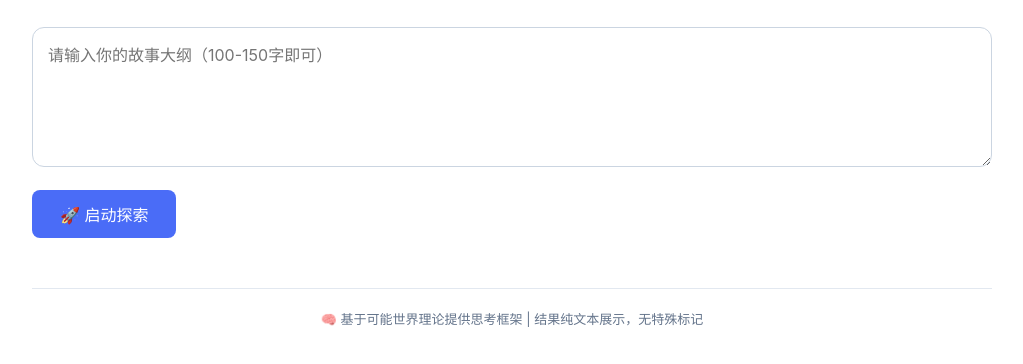
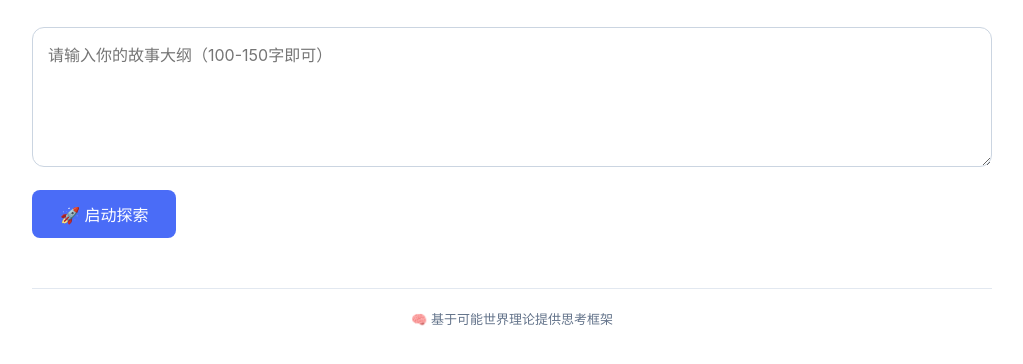
Before and after one commit to wangmoumou400-code/possible-worlds-tool3.0, a website: page public/index.html in a window 1280 px wide. Shown: the part 126-490 px from the top of the page, without its empty margins (128-1151 px from the left). Drawn offline with Linux system fonts and the light colour scheme.

Commit message:
Update index.html

```diff
--- a/public/index.html
+++ b/public/index.html
@@ -121,7 +121,7 @@
     </div>
     <div id="resultArea" class="result"></div>
     <div class="footer">
-        🧠 基于可能世界理论提供思考框架 | 结果纯文本展示，无特殊标记
+        🧠 基于可能世界理论提供思考框架
     </div>
 </div>
 
```
